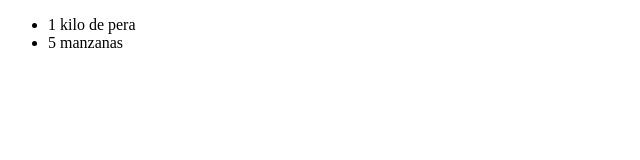
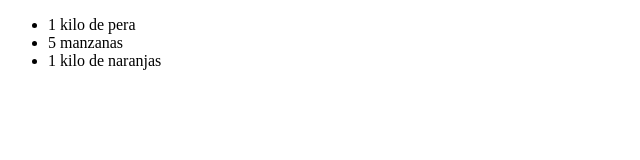
Before and after one commit to Julietanilem/PrimerRepo, a plain HTML site: page index.html in a window 1280 px wide. Shown: the whole page, without its empty margins (0-640 px from the left). Drawn offline with Linux system fonts and the light colour scheme.

Commit message:
Agregar la naranja

```diff
--- a/index.html
+++ b/index.html
@@ -10,6 +10,7 @@
     <ul>
         <li>1 kilo de pera</li>
         <li>5 manzanas</li>
+        <li>1 kilo de naranjas</li>
     </ul>
 </body>
 </html>
```
